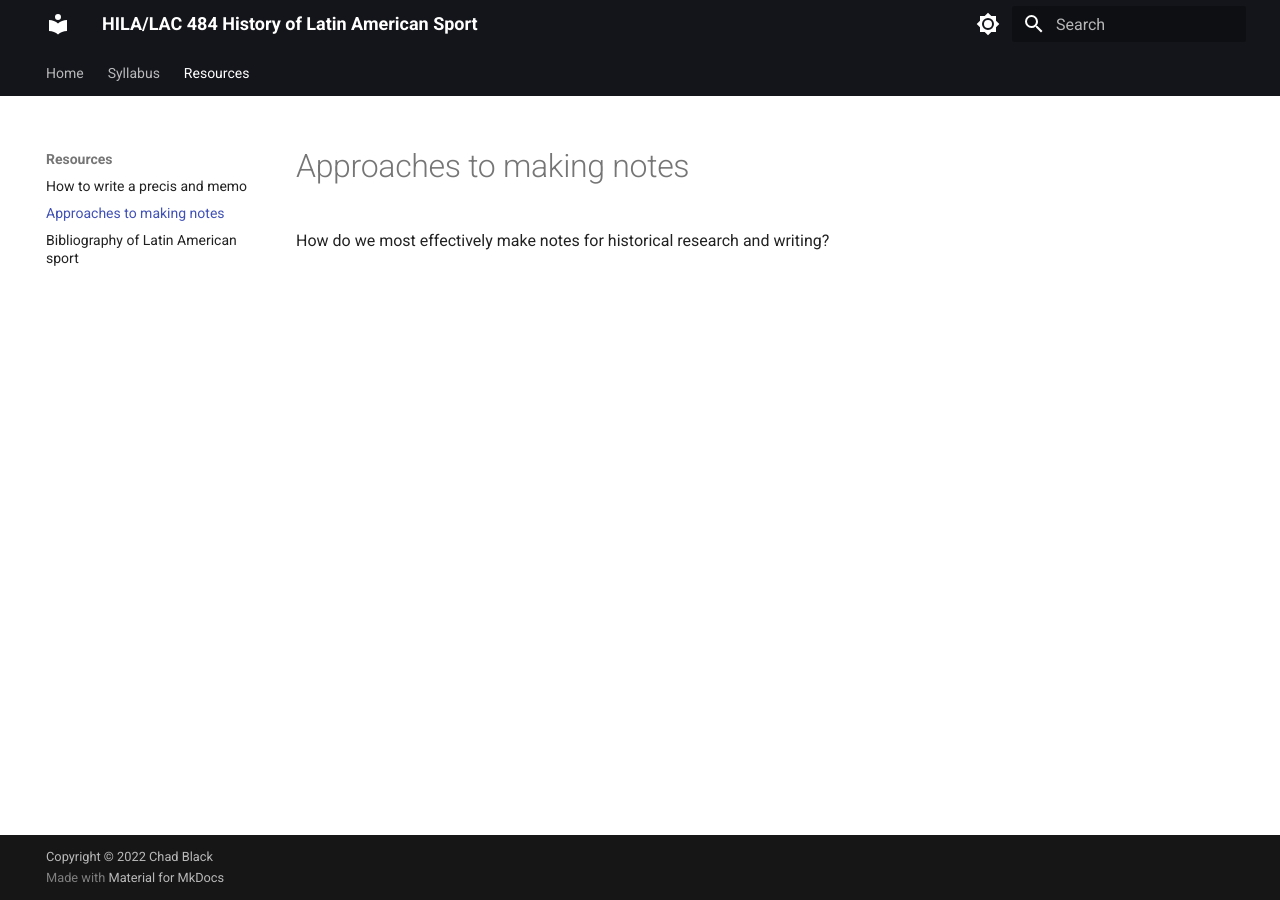
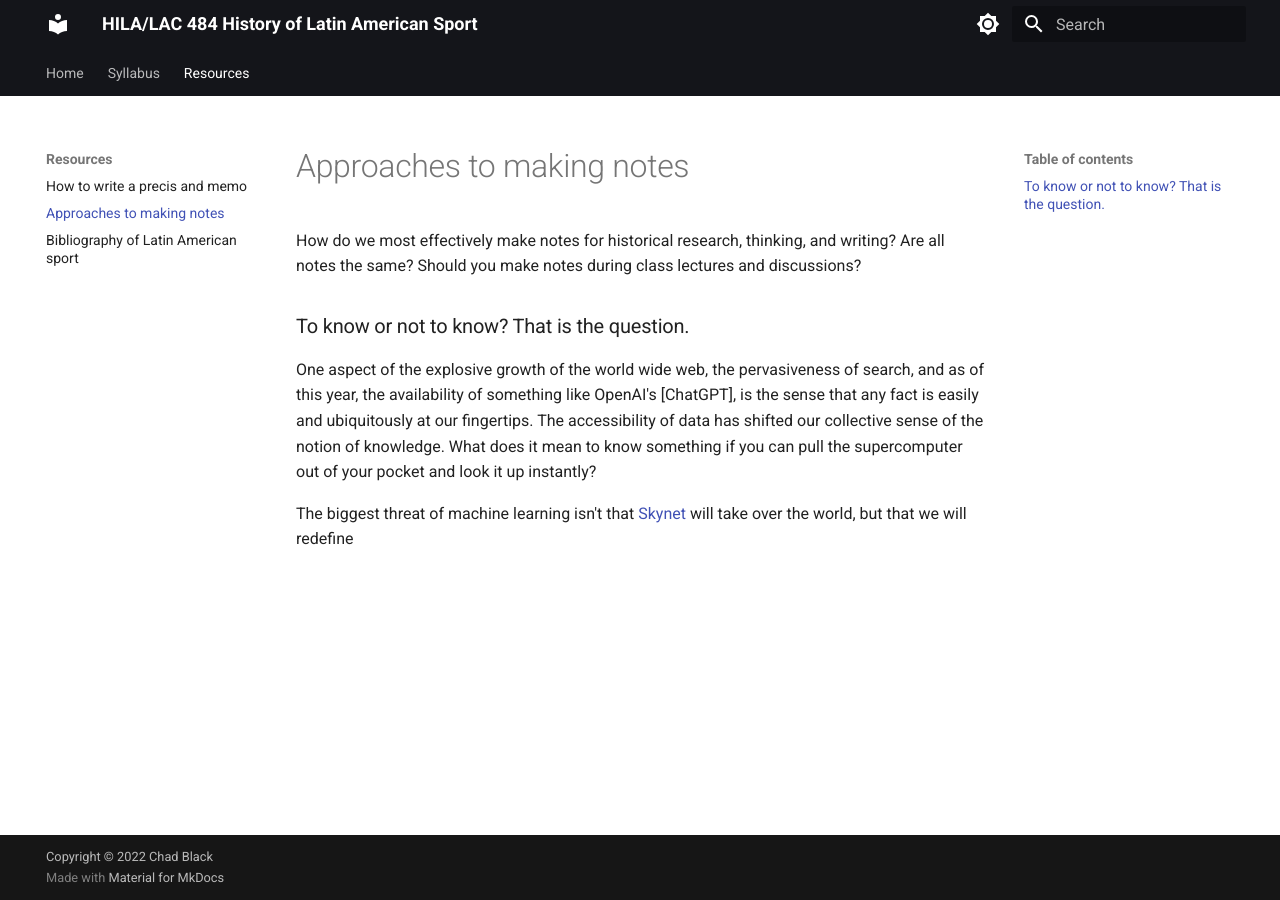
Before and after one commit to chadblack/2023SPORT, an MkDocs documentation site: the page built from docs/resources/an approach to making notes.md, in a window 1280 px wide. Built offline with MkDocs 1.6.1 and Material for MkDocs 9.7.7, drawn with Linux system fonts in a browser that asks for light colours.

Commit message:
working on site

```diff
--- a/docs/resources/an approach to making notes.md
+++ b/docs/resources/an approach to making notes.md
@@ -1,2 +1,8 @@
 
-How do we most effectively make notes for historical research and writing?
+How do we most effectively make notes for historical research, thinking, and writing? Are all notes the same? Should you make notes during class lectures and discussions?
+
+### To know or not to know? That is the question.
+
+One aspect of the explosive growth of the world wide web, the pervasiveness of search, and as of this year, the availability of something like OpenAI's [ChatGPT], is the sense that any fact is easily and ubiquitously at our fingertips. The accessibility of data has shifted our collective sense of the notion of knowledge. What does it mean to know something if you can pull the supercomputer out of your pocket and look it up instantly?
+
+The biggest threat of machine learning isn't that [Skynet]() will take over the world, but that we will redefine
```
Also changed, not shown: docs/assignments.md (+3 -3 lines), docs/syllabus.md (+1 -1 lines).
